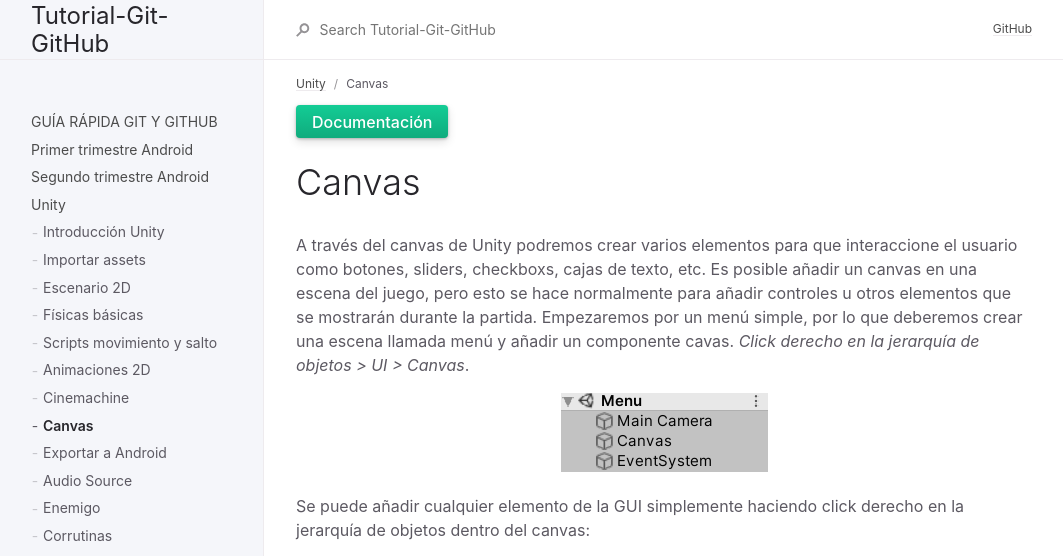
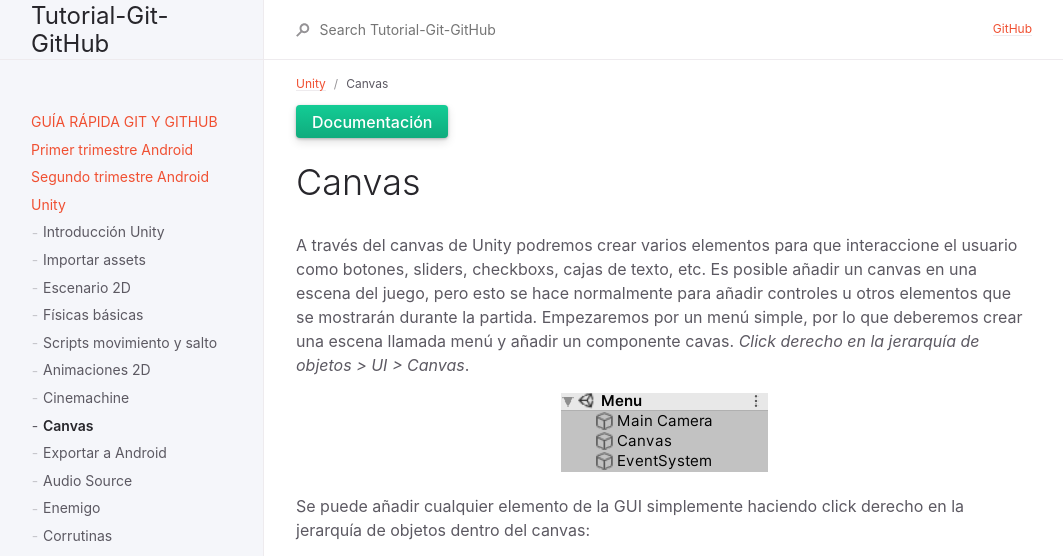
Before and after one commit to Manuel-Ag/Tutorial-Git-GitHub, a Jekyll site: the page built from docs/docs/unity/2020-01-26-canvas.markdown, in a window 1280 px wide. Shown: the top 556 px of the page, without its empty margins (108-1171 px from the left). Built offline with Jekyll 4.4.1, drawn with Linux system fonts in a browser that asks for light colours; grey boxes are pictures that could not be loaded.

Commit message:
Cambio a naranja git

```diff
--- a/docs/_sass/custom/custom.scss
+++ b/docs/_sass/custom/custom.scss
@@ -53,6 +53,8 @@ $green-android: #738b28;
 //$red-200: #e94c4c;
 //$red-300: #dd2e2e;
 
+$orange-git: #F05032;
+
 //$body-background-color: $white;
 //$sidebar-color: $grey-lt-000;
 //$search-background-color: $white;
@@ -63,7 +65,7 @@ $green-android: #738b28;
 //$body-heading-color: $grey-dk-300;
 //$search-result-preview-color: $grey-dk-000;
 //$nav-child-link-color: $grey-dk-100;
-$link-color: $dark-grey;
+$link-color: $orange-git;
 //$btn-primary-color: $purple-100;
 //$base-button-color: #f7f7f7;
 
```
